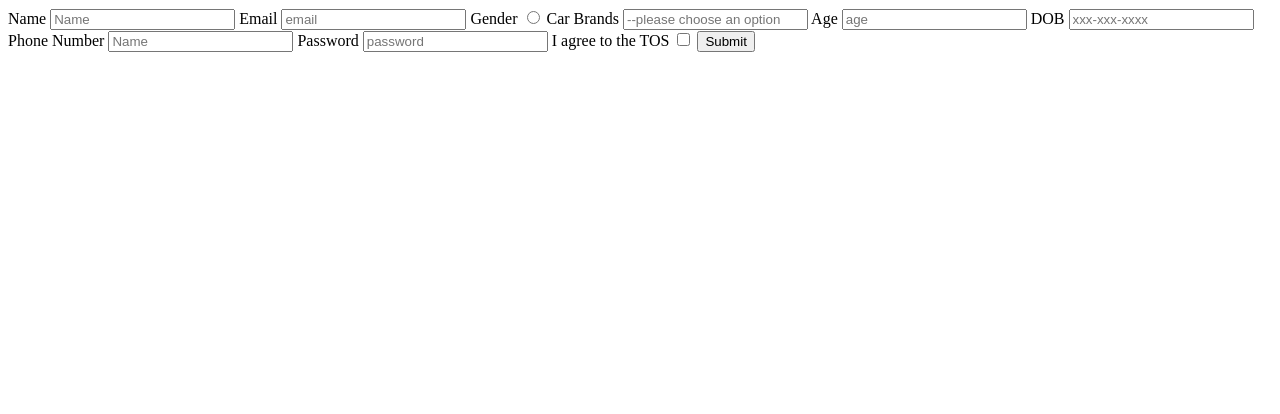
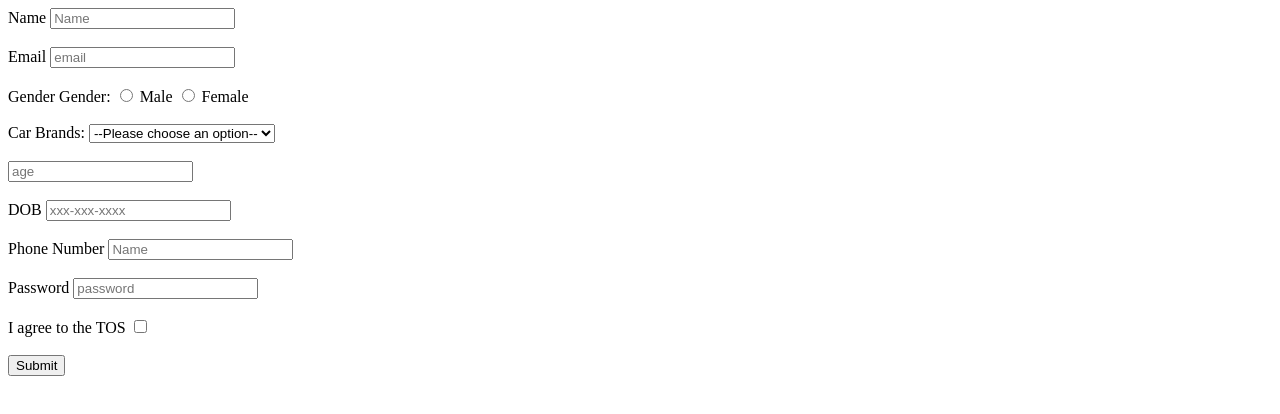
Before and after one commit to acciojob/signup-form-car-swethapasupuleti-git, a website: page main.html in a window 1280 px wide. Drawn offline with Linux system fonts and the light colour scheme.

Commit message:
created a submission

```diff
--- a/main.html
+++ b/main.html
@@ -10,23 +10,31 @@
 	<!-- the entire body must be written by student -->
 	<form id="post">
 		<label for="Name">Name</label>
-		<input id="name" type="text" required placeholder="Name">
+		<input id="name" type="text" required placeholder="Name"><br><br>
 		<label for="email">Email</label>
-		<input id="email" type="email" required placeholder="email">
+		<input id="email" type="email" required placeholder="email"><br><br>
 		<label for="Gender">Gender</label>
-		<input id="gender_m,gender_f" type="radio" required>
-		<label for="Car brands">Car Brands</label>
-		<input id="cars" type="select" required placeholder="--please choose an option">
-		<label for="Age">Age</label>
-		<input id="Age" type="Number" required placeholder="age">
+		<label>Gender:</label>
+        <input type="radio" id="gender_m" name="gender" required>
+        <label for="gender_m">Male</label>
+        <input type="radio" id="gender_f" name="gender" required>
+        <label for="gender_f">Female</label><br><br>
+		<label for="cars">Car Brands:</label>
+        <select id="cars" name="cars" required>
+            <option value="" disabled selected>--Please choose an option--</option>
+            <option value="ford">Ford</option>
+            <option value="chevrolet">Chevrolet</option>
+            <option value="toyota">Toyota</option>
+        </select><br><br>
+		<input id="Age" type="Number" required placeholder="age"><br><br>
 		<label for="DOB">DOB</label>
-		<input id="dob" type="Tel" required placeholder="xxx-xxx-xxxx">
+		<input id="dob" type="Tel" required placeholder="xxx-xxx-xxxx"><br><br>
 		<label for="number">Phone Number</label>
-		<input id="" type="tel" placeholder="Name">
+		<input id="" type="tel" placeholder="Name"><br><br>
 		<label for="password">Password</label>
-		<input id="password" type="password" required placeholder="password">
+		<input id="password" type="password" required placeholder="password"><br><br>
 		<label for="tos">I agree to the TOS</label>
-		<input id="tos" type="Checkbox" required>
+		<input id="tos" type="Checkbox" required><br><br>
 
 		<button type="submit">Submit</button>
 	</form>
```
